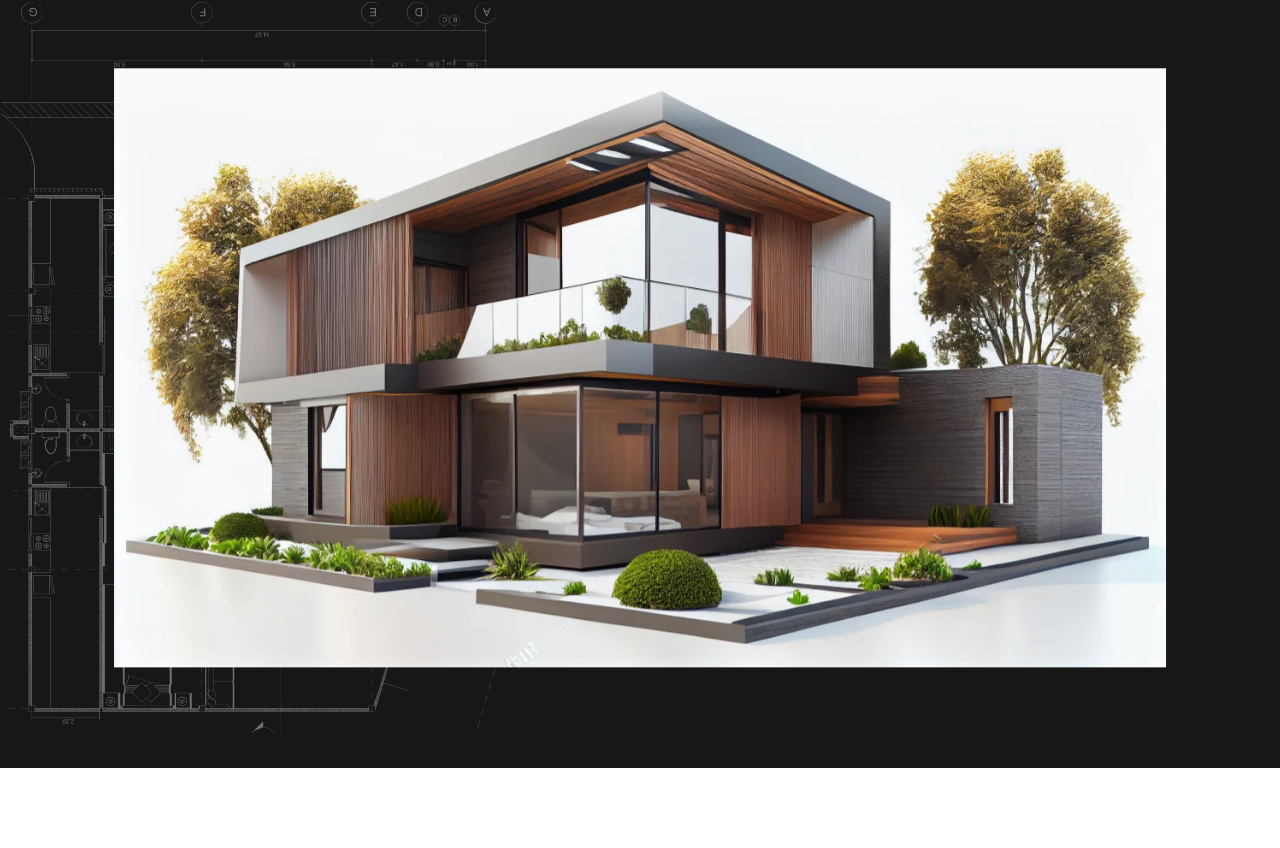
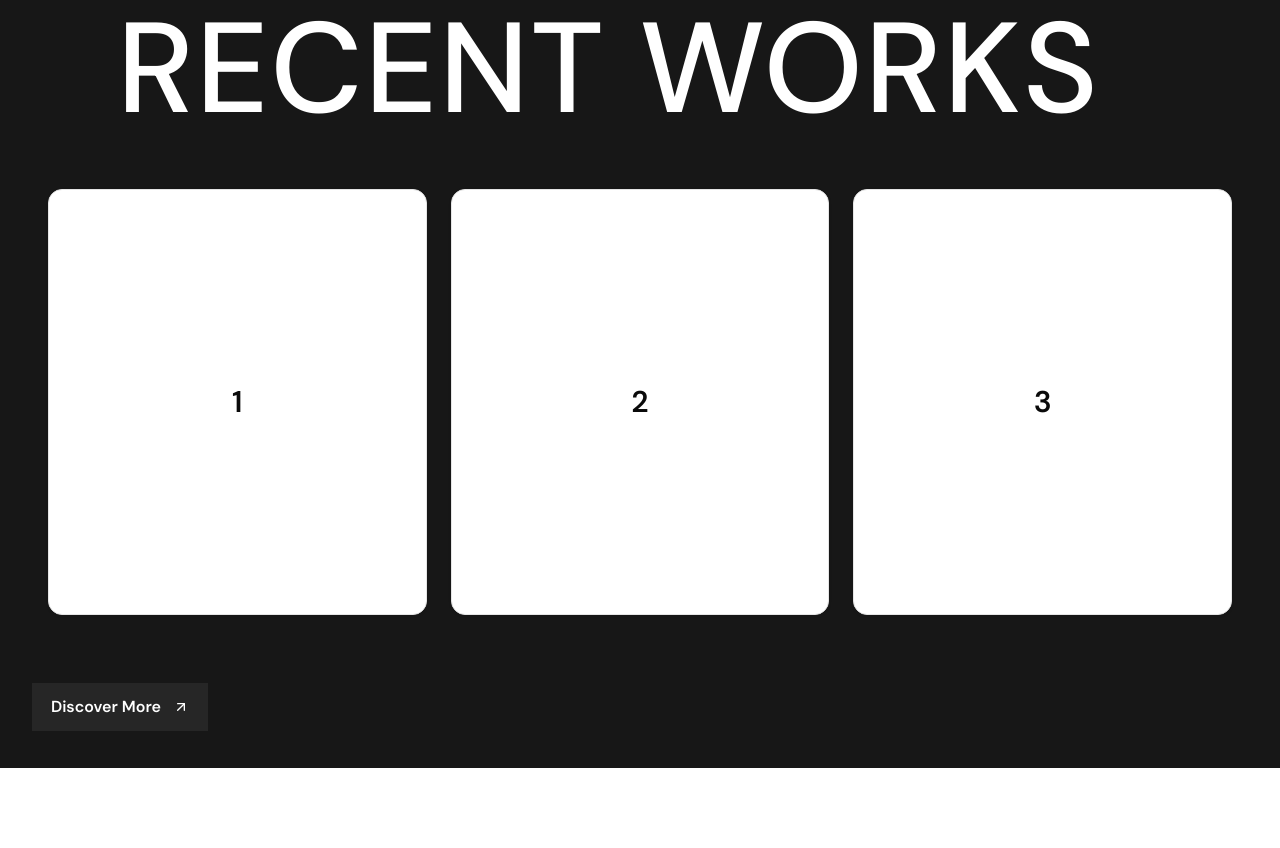
Before and after one commit to Maryammuhammadafzal/khail-associates, a Next.js app: page / in a window 1280 px wide. Shown: the part 1632-2480 px from the top of the page. After the commit the page ends 2400 px from the top, so only its background shows below. Built offline with nearby package versions, Linux system fonts and the light colour scheme.

Commit message:
portfolio section created

```diff
--- a/app/page.tsx
+++ b/app/page.tsx
@@ -146,7 +146,7 @@ export default function Home() {
                 Full-service Architecture Studio
               </h1>
               <p data-aos="fade-right" className="text-white text-xl max-w-lg">Archdeco Studio has implemented more than 600 projects in 25 countries.</p>
-              <Button data-aos="fade-right" className="bg-neutral-700 text-white w-44 px-10 text-base py-6 rounded-none mt-3 font-semibold flex gap-3 hover:text-neutral-800 hover:bg-white transition delay-150 duration-300 ease-in-out ">Contact Us <ArrowUpRight size={16} /></Button>
+              <Button data-aos="fade-right" className="bg-neutral-800 text-white w-44 px-10 text-base py-6 rounded-none mt-3 font-semibold flex gap-3 hover:text-neutral-800 hover:bg-white transition delay-150 duration-300 ease-in-out ">Contact Us <ArrowUpRight size={16} /></Button>
             </div>
           </div>
 
--- a/components/about-section.tsx
+++ b/components/process-section.tsx
@@ -3,9 +3,9 @@ import { Button } from './ui/button'
 import { ArrowUpRight } from 'lucide-react'
 import Image from 'next/image'
 
-const AboutSection = () => {
+const ProcessSection = () => {
     return (
-        <section className="about-section bg-neutral-900 relative w-full h-auto min-h-screen flex flex-col justify-center items-center">
+        <section className="about-section bg-neutral-900 relative w-full h-auto min-h-screen flex  justify-center items-center">
             <div className="about-bg relative w-full h-screen flex justify-center items-center">
 
                 <div className="w-auto h-screen flex flex-col gap-12 text-center justify-center items-center">
@@ -20,7 +20,7 @@ const AboutSection = () => {
                        We Explore Environments That Integrate Beauty & Function.
                     </h1>
                     <p data-aos="fade-up" className="text-white text-lg max-w-3xl">We understand every detail that goes into crafting a beautiful space. We use our experience and specialist skills to keep things running smoothly, on budget and on time.</p>
-                    <Button data-aos="fade-up" className="bg-neutral-700 text-white w-44 px-10 text-base py-6 rounded-none mt-3 font-semibold flex gap-3 hover:text-neutral-700 hover:bg-white transition delay-150 duration-300 ease-in-out ">Discover More <ArrowUpRight size={16} /></Button>
+                    <Button data-aos="fade-up" className="bg-neutral-800 text-white w-44 px-10 text-base py-6 rounded-none mt-3 font-semibold flex gap-3 hover:text-neutral-700 hover:bg-white transition delay-150 duration-300 ease-in-out ">Discover More <ArrowUpRight size={16} /></Button>
                 </div>
             </div>
             <div className='about-bg rotate-180 relative w-full h-screen flex justify-center items-center'>
@@ -30,4 +30,4 @@ const AboutSection = () => {
     )
 }
 
-export default AboutSection
+export default ProcessSection
--- /dev/null
+++ b/components/project-carousel.tsx
@@ -0,0 +1,39 @@
+import * as React from "react"
+
+import { Card, CardContent } from "@/components/ui/card"
+import {
+    Carousel,
+    CarouselContent,
+    CarouselItem,
+    CarouselNext,
+    CarouselPrevious,
+} from "@/components/ui/carousel"
+
+export function ProjectCarousel() {
+    return (
+        <Carousel
+            opts={{
+                align: "start",
+            }}
+            className="w-full"
+        >
+            <CarouselContent>
+                {Array.from({ length: 5 }).map((_, index) => (
+                    <CarouselItem key={index} className="md:basis-1/2 lg:basis-1/3">
+                        <div className="p-1">
+                            <Card>
+                                <CardContent className="flex aspect-square items-center justify-center p-6">
+                                    <span className="text-3xl font-semibold">{index + 1}</span>
+                                </CardContent>
+                            </Card>
+                        </div>
+                    </CarouselItem>
+                ))}
+            </CarouselContent>
+            <div className="w-fit h-40 flex justify-center items-center absolute gap-10 -top-10 -right-20">
+                <CarouselPrevious />
+                <CarouselNext />
+            </div>
+        </Carousel>
+    )
+}
--- a/components/project-section.tsx
+++ b/components/project-section.tsx
@@ -2,6 +2,7 @@ import Image from 'next/image'
 import React from 'react'
 import { Button } from './ui/button'
 import { ArrowUpRight } from 'lucide-react'
+import { ProjectCarousel } from './project-carousel'
 
 const ProjectSection = () => {
     return (
@@ -13,10 +14,10 @@ const ProjectSection = () => {
                         Recent Works
                     </h2>
                 </div>
-                <div className='about-bg rotate-180 relative w-full h-auto flex justify-center items-center'>
-
+                <div className='relative w-full h-auto flex justify-center items-center p-3 overflow-hidden'>
+                  <ProjectCarousel />
                 </div>
-                <Button data-aos="fade-up" className="bg-neutral-700 text-white w-44 px-10 text-base py-6 rounded-none mt-3 font-semibold flex gap-3 hover:text-neutral-800 hover:bg-white transition delay-150 duration-300 ease-in-out ">Discover More <ArrowUpRight size={16} /></Button>
+                <Button data-aos="fade-up" className="bg-neutral-800 text-white w-44 px-10 text-base py-6 rounded-none mt-3 font-semibold flex gap-3 hover:text-neutral-800 hover:bg-white transition delay-150 duration-300 ease-in-out ">Discover More <ArrowUpRight size={16} /></Button>
             </div>
         </section>
     )
--- /dev/null
+++ b/components/ui/card.tsx
@@ -0,0 +1,92 @@
+import * as React from "react"
+
+import { cn } from "@/lib/utils"
+
+function Card({ className, ...props }: React.ComponentProps<"div">) {
+  return (
+    <div
+      data-slot="card"
+      className={cn(
+        "bg-card text-card-foreground flex flex-col gap-6 rounded-xl border py-6 shadow-sm",
+        className
+      )}
+      {...props}
+    />
+  )
+}
+
+function CardHeader({ className, ...props }: React.ComponentProps<"div">) {
+  return (
+    <div
+      data-slot="card-header"
+      className={cn(
+        "@container/card-header grid auto-rows-min grid-rows-[auto_auto] items-start gap-2 px-6 has-data-[slot=card-action]:grid-cols-[1fr_auto] [.border-b]:pb-6",
+        className
+      )}
+      {...props}
+    />
+  )
+}
+
+function CardTitle({ className, ...props }: React.ComponentProps<"div">) {
+  return (
+    <div
+      data-slot="card-title"
+      className={cn("leading-none font-semibold", className)}
+      {...props}
+    />
+  )
+}
+
+function CardDescription({ className, ...props }: React.ComponentProps<"div">) {
+  return (
+    <div
+      data-slot="card-description"
+      className={cn("text-muted-foreground text-sm", className)}
+      {...props}
+    />
+  )
+}
+
+function CardAction({ className, ...props }: React.ComponentProps<"div">) {
+  return (
+    <div
+      data-slot="card-action"
+      className={cn(
+        "col-start-2 row-span-2 row-start-1 self-start justify-self-end",
+        className
+      )}
+      {...props}
+    />
+  )
+}
+
+function CardContent({ className, ...props }: React.ComponentProps<"div">) {
+  return (
+    <div
+      data-slot="card-content"
+      className={cn("px-6", className)}
+      {...props}
+    />
+  )
+}
+
+function CardFooter({ className, ...props }: React.ComponentProps<"div">) {
+  return (
+    <div
+      data-slot="card-footer"
+      className={cn("flex items-center px-6 [.border-t]:pt-6", className)}
+      {...props}
+    />
+  )
+}
+
+export {
+  Card,
+  CardHeader,
+  CardFooter,
+  CardTitle,
+  CardAction,
+  CardDescription,
+  CardContent,
+}
--- /dev/null
+++ b/components/ui/carousel.tsx
@@ -0,0 +1,241 @@
+"use client"
+
+import * as React from "react"
+import useEmblaCarousel, {
+  type UseEmblaCarouselType,
+} from "embla-carousel-react"
+import { ArrowLeft, ArrowRight } from "lucide-react"
+
+import { cn } from "@/lib/utils"
+import { Button } from "@/components/ui/button"
+
+type CarouselApi = UseEmblaCarouselType[1]
+type UseCarouselParameters = Parameters<typeof useEmblaCarousel>
+type CarouselOptions = UseCarouselParameters[0]
+type CarouselPlugin = UseCarouselParameters[1]
+
+type CarouselProps = {
+  opts?: CarouselOptions
+  plugins?: CarouselPlugin
+  orientation?: "horizontal" | "vertical"
+  setApi?: (api: CarouselApi) => void
+}
+
+type CarouselContextProps = {
+  carouselRef: ReturnType<typeof useEmblaCarousel>[0]
+  api: ReturnType<typeof useEmblaCarousel>[1]
+  scrollPrev: () => void
+  scrollNext: () => void
+  canScrollPrev: boolean
+  canScrollNext: boolean
+} & CarouselProps
+
+const CarouselContext = React.createContext<CarouselContextProps | null>(null)
+
+function useCarousel() {
+  const context = React.useContext(CarouselContext)
+
+  if (!context) {
+    throw new Error("useCarousel must be used within a <Carousel />")
+  }
+
+  return context
+}
+
+function Carousel({
+  orientation = "horizontal",
+  opts,
+  setApi,
+  plugins,
+  className,
+  children,
+  ...props
+}: React.ComponentProps<"div"> & CarouselProps) {
+  const [carouselRef, api] = useEmblaCarousel(
+    {
+      ...opts,
+      axis: orientation === "horizontal" ? "x" : "y",
+    },
+    plugins
+  )
+  const [canScrollPrev, setCanScrollPrev] = React.useState(false)
+  const [canScrollNext, setCanScrollNext] = React.useState(false)
+
+  const onSelect = React.useCallback((api: CarouselApi) => {
+    if (!api) return
+    setCanScrollPrev(api.canScrollPrev())
+    setCanScrollNext(api.canScrollNext())
+  }, [])
+
+  const scrollPrev = React.useCallback(() => {
+    api?.scrollPrev()
+  }, [api])
+
+  const scrollNext = React.useCallback(() => {
+    api?.scrollNext()
+  }, [api])
+
+  const handleKeyDown = React.useCallback(
+    (event: React.KeyboardEvent<HTMLDivElement>) => {
+      if (event.key === "ArrowLeft") {
+        event.preventDefault()
+        scrollPrev()
+      } else if (event.key === "ArrowRight") {
+        event.preventDefault()
+        scrollNext()
+      }
+    },
+    [scrollPrev, scrollNext]
+  )
+
+  React.useEffect(() => {
+    if (!api || !setApi) return
+    setApi(api)
+  }, [api, setApi])
+
+  React.useEffect(() => {
+    if (!api) return
+    onSelect(api)
+    api.on("reInit", onSelect)
+    api.on("select", onSelect)
+
+    return () => {
+      api?.off("select", onSelect)
+    }
+  }, [api, onSelect])
+
+  return (
+    <CarouselContext.Provider
+      value={{
+        carouselRef,
+        api: api,
+        opts,
+        orientation:
+          orientation || (opts?.axis === "y" ? "vertical" : "horizontal"),
+        scrollPrev,
+        scrollNext,
+        canScrollPrev,
+        canScrollNext,
+      }}
+    >
+      <div
+        onKeyDownCapture={handleKeyDown}
+        className={cn("relative", className)}
+        role="region"
+        aria-roledescription="carousel"
+        data-slot="carousel"
+        {...props}
+      >
+        {children}
+      </div>
+    </CarouselContext.Provider>
+  )
+}
+
+function CarouselContent({ className, ...props }: React.ComponentProps<"div">) {
+  const { carouselRef, orientation } = useCarousel()
+
+  return (
+    <div
+      ref={carouselRef}
+      className="overflow-hidden"
+      data-slot="carousel-content"
+    >
+      <div
+        className={cn(
+          "flex",
+          orientation === "horizontal" ? "-ml-4" : "-mt-4 flex-col",
+          className
+        )}
+        {...props}
+      />
+    </div>
+  )
+}
+
+function CarouselItem({ className, ...props }: React.ComponentProps<"div">) {
+  const { orientation } = useCarousel()
+
+  return (
+    <div
+      role="group"
+      aria-roledescription="slide"
+      data-slot="carousel-item"
+      className={cn(
+        "min-w-0 shrink-0 grow-0 basis-full",
+        orientation === "horizontal" ? "pl-4" : "pt-4",
+        className
+      )}
+      {...props}
+    />
+  )
+}
+
+function CarouselPrevious({
+  className,
+  variant = "outline",
+  size = "icon",
+  ...props
+}: React.ComponentProps<typeof Button>) {
+  const { orientation, scrollPrev, canScrollPrev } = useCarousel()
+
+  return (
+    <Button
+      data-slot="carousel-previous"
+      variant={variant}
+      size={size}
+      className={cn(
+        "absolute size-8 rounded-full",
+        orientation === "horizontal"
+          ? "top-1/2 -left-2 -translate-y-1/2"
+          : "-top-12 left-1/2 -translate-x-1/2 rotate-90",
+        className
+      )}
+      disabled={!canScrollPrev}
+      onClick={scrollPrev}
+      {...props}
+    >
+      <ArrowLeft />
+      <span className="sr-only">Previous slide</span>
+    </Button>
+  )
+}
+
+function CarouselNext({
+  className,
+  variant = "outline",
+  size = "icon",
+  ...props
+}: React.ComponentProps<typeof Button>) {
+  const { orientation, scrollNext, canScrollNext } = useCarousel()
+
+  return (
+    <Button
+      data-slot="carousel-next"
+      variant={variant}
+      size={size}
+      className={cn(
+        "absolute size-8 rounded-full",
+        orientation === "horizontal"
+          ? "top-1/2 -right-2  -translate-y-1/2"
+          : "-bottom-12 left-1/2 -translate-x-1/2 rotate-90",
+        className
+      )}
+      disabled={!canScrollNext}
+      onClick={scrollNext}
+      {...props}
+    >
+      <ArrowRight />
+      <span className="sr-only">Next slide</span>
+    </Button>
+  )
+}
+
+export {
+  type CarouselApi,
+  Carousel,
+  CarouselContent,
+  CarouselItem,
+  CarouselPrevious,
+  CarouselNext,
+}
--- a/package.json
+++ b/package.json
@@ -14,6 +14,7 @@
     "aos": "^3.0.0-beta.6",
     "class-variance-authority": "^0.7.1",
     "clsx": "^2.1.1",
+    "embla-carousel-react": "^8.6.0",
     "lucide-react": "^0.561.0",
     "next": "16.0.10",
     "react": "19.2.1",
```
Also changed, not shown: public/images/process-bg.webp (added), 1 other file (tests, documents, lock files or other folders).
